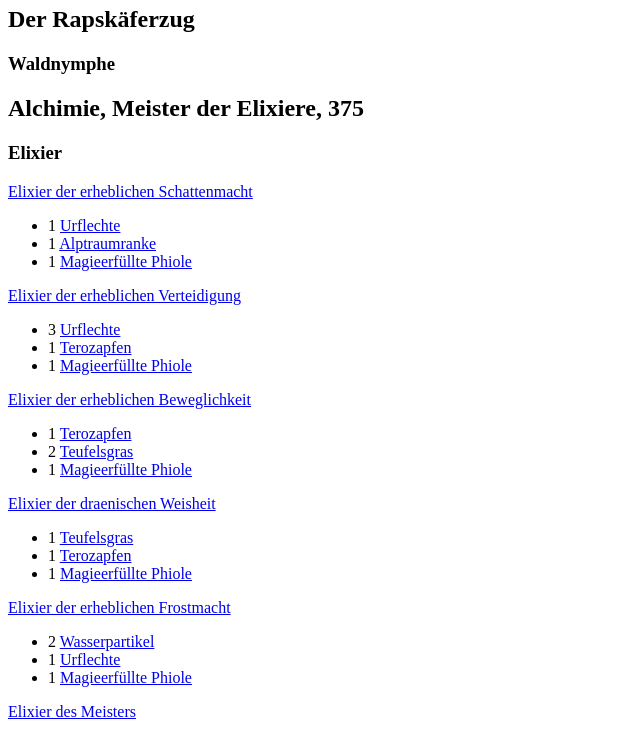
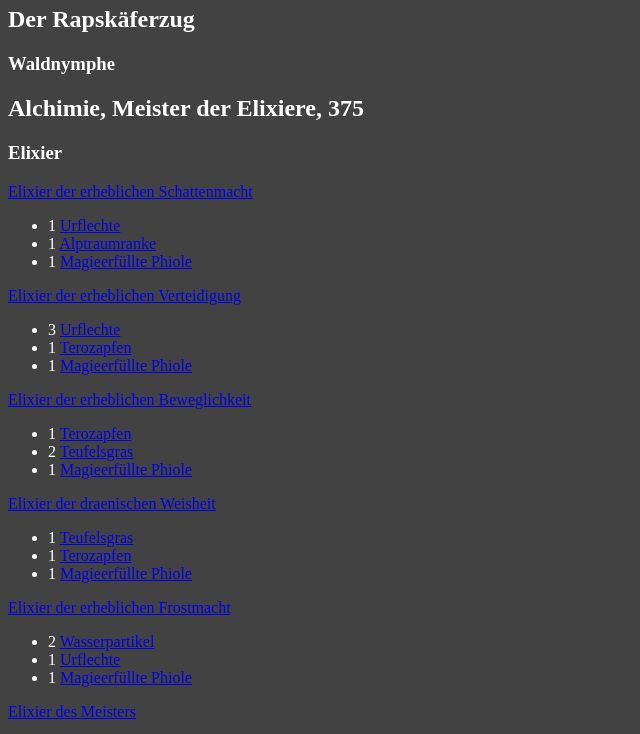
Before and after one commit to waldnymphe/berufeliste, a plain HTML site: page index.html in a window 1280 px wide. Shown: the part 60-794 px from the top of the page, without its empty margins (0-640 px from the left). Drawn offline with Linux system fonts and the light colour scheme; a script that the page names is missing.

Commit message:
Update index.html

```diff
--- a/index.html
+++ b/index.html
@@ -2,6 +2,13 @@
     <meta charset="UTF-8">
     <meta http-equiv="X-UA-Compatible" content="IE=edge">
     <meta name="viewport" content="width=device-width, initial-scale=1.0">
+
+<style>
+body, section, .card  {
+   background-color: #424242;
+   color: white;
+}
+</style>
         <script>
         const whTooltips = {
             colorLinks: true,
@@ -12,11 +19,6 @@
     <script src="https://wow.zamimg.com/widgets/power.js"></script><script src="https://wow.zamimg.com/js/basic.js?41"></script>
     <title>Berufeliste</title>
 </head>
-<style>
-
-
-</style>
-
 <body>
     <h1 id="server" class="title">Transcendence</h1>
     <section id="guild" class="section p-3">
```
